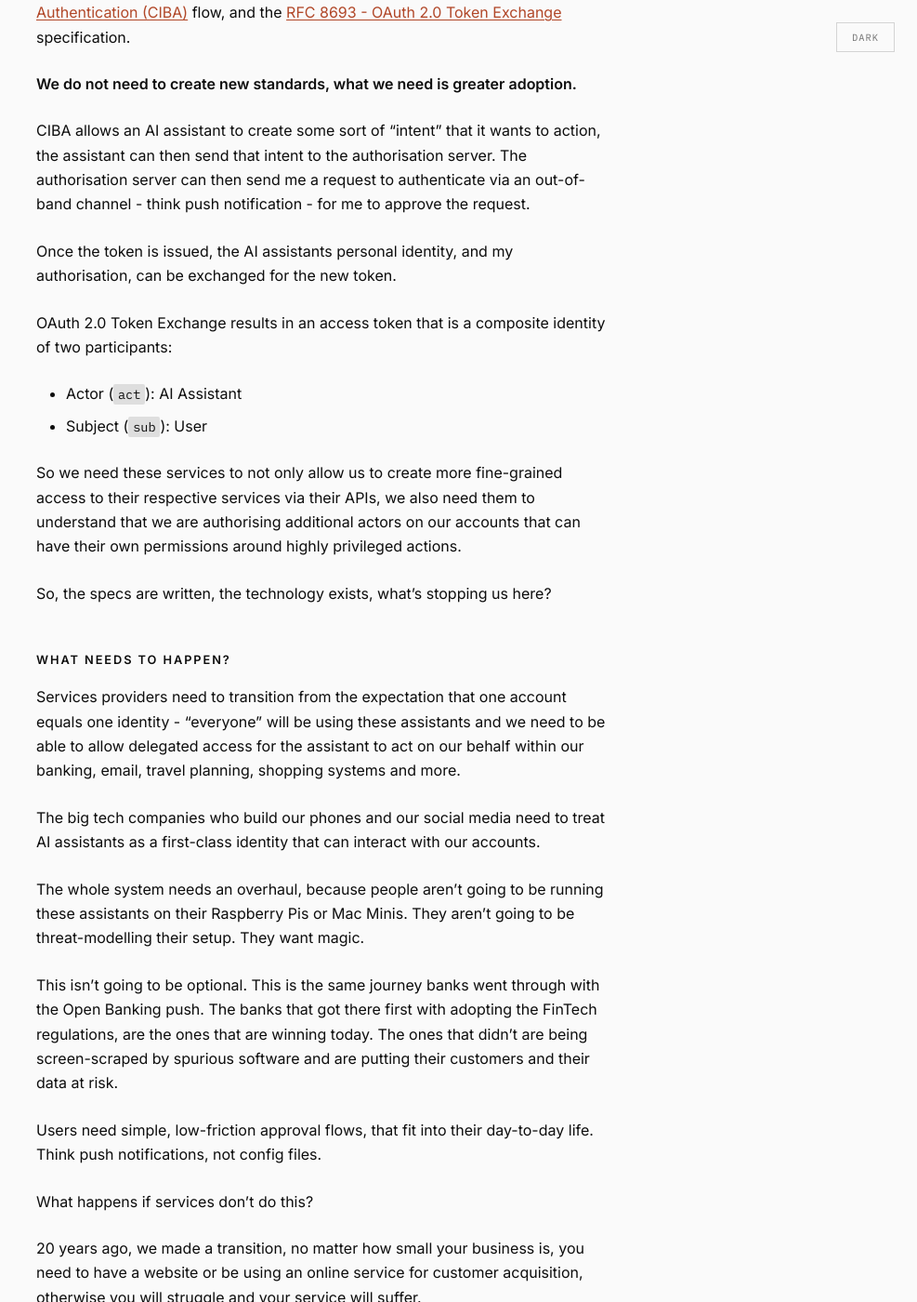
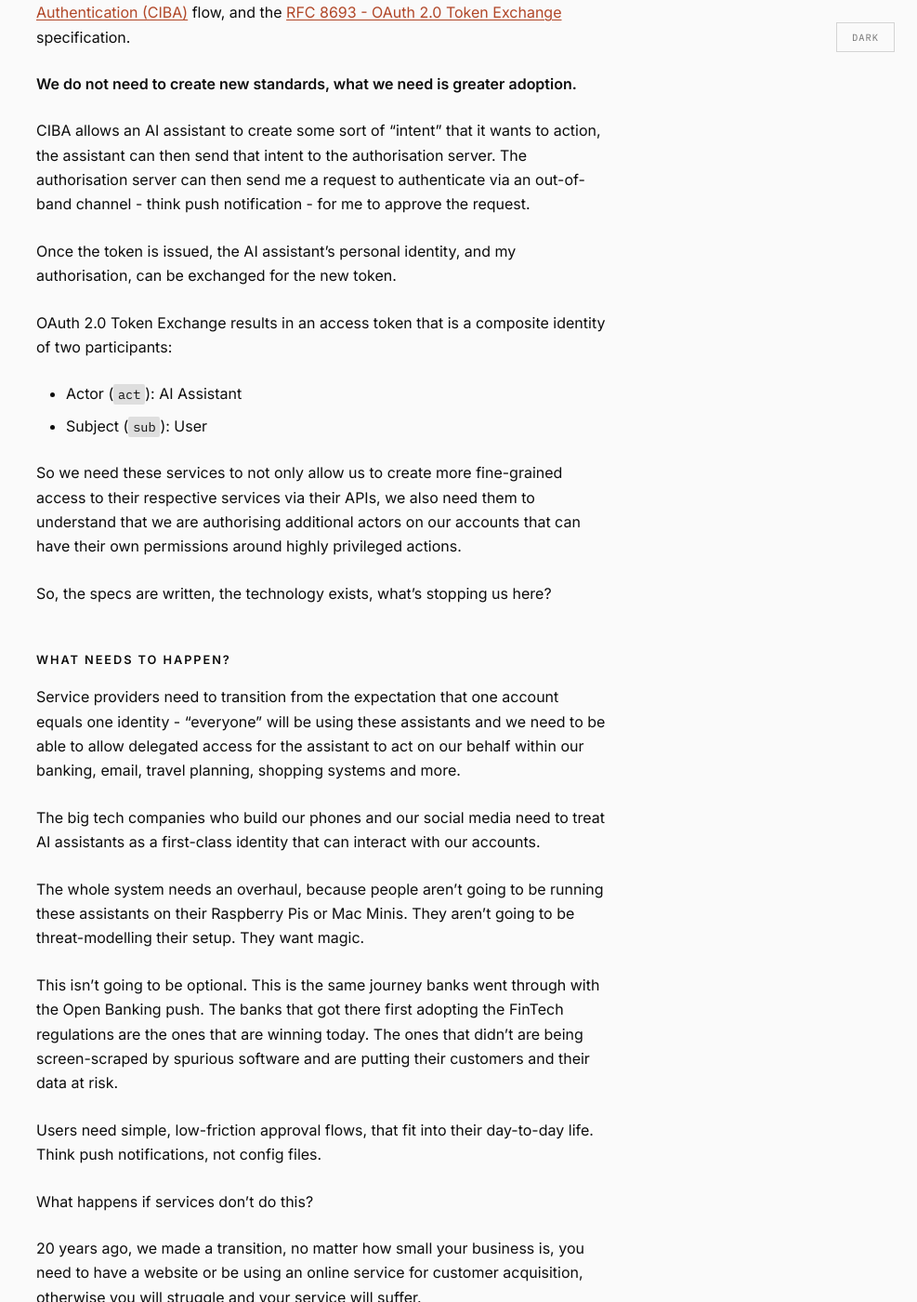
Before and after one commit to timsearle/timsearle.github.io, a Jekyll site: the page built from _posts/2026-02-11-agentic-identity.md, in a window 1280 px wide and 1400 px high, scrolled down 5247 px. Shown: the whole window at 93% size, without its empty margins (293-1280 px from the left). Built offline with Jekyll 4.4.1, drawn with Linux system fonts in a browser that asks for light colours; some of the changed text lies outside the part shown.

Commit message:
More typos

```diff
--- a/_posts/2026-02-11-agentic-identity.md
+++ b/_posts/2026-02-11-agentic-identity.md
@@ -113,7 +113,7 @@ I want to be really clear, we are not innovating new ground here - this journey
 
 CIBA allows an AI assistant to create some sort of “intent” that it wants to action, the assistant can then send that intent to the authorisation server. The authorisation server can then send me a request to authenticate via an out-of-band channel - think push notification - for me to approve the request.
 
-Once the token is issued, the AI assistants personal identity, and my authorisation, can be exchanged for the new token.
+Once the token is issued, the AI assistant’s personal identity, and my authorisation, can be exchanged for the new token.
 
 OAuth 2.0 Token Exchange results in an access token that is a composite identity of two participants:
 
@@ -126,13 +126,13 @@ So, the specs are written, the technology exists, what’s stopping us here?
 
 ## What needs to happen?
 
-Services providers need to transition from the expectation that one account equals one identity - “everyone” will be using these assistants and we need to be able to allow delegated access for the assistant to act on our behalf within our banking, email, travel planning, shopping systems and more.
+Service providers need to transition from the expectation that one account equals one identity - “everyone” will be using these assistants and we need to be able to allow delegated access for the assistant to act on our behalf within our banking, email, travel planning, shopping systems and more.
 
 The big tech companies who build our phones and our social media need to treat AI assistants as a first-class identity that can interact with our accounts.
 
 The whole system needs an overhaul, because people aren't going to be running these assistants on their Raspberry Pis or Mac Minis. They aren’t going to be threat-modelling their setup. They want magic.
 
-This isn’t going to be optional. This is the same journey banks went through with the Open Banking push. The banks that got there first with adopting the FinTech regulations, are the ones that are winning today. The ones that didn’t are being screen-scraped by spurious software and are putting their customers and their data at risk.
+This isn’t going to be optional. This is the same journey banks went through with the Open Banking push. The banks that got there first adopting the FinTech regulations are the ones that are winning today. The ones that didn’t are being screen-scraped by spurious software and are putting their customers and their data at risk.
 
 Users need simple, low-friction approval flows, that fit into their day-to-day life. Think push notifications, not config files.
 
```
Also changed, not shown: other parts of _posts/2026-02-11-agentic-identity.md (+1 -1 lines).
